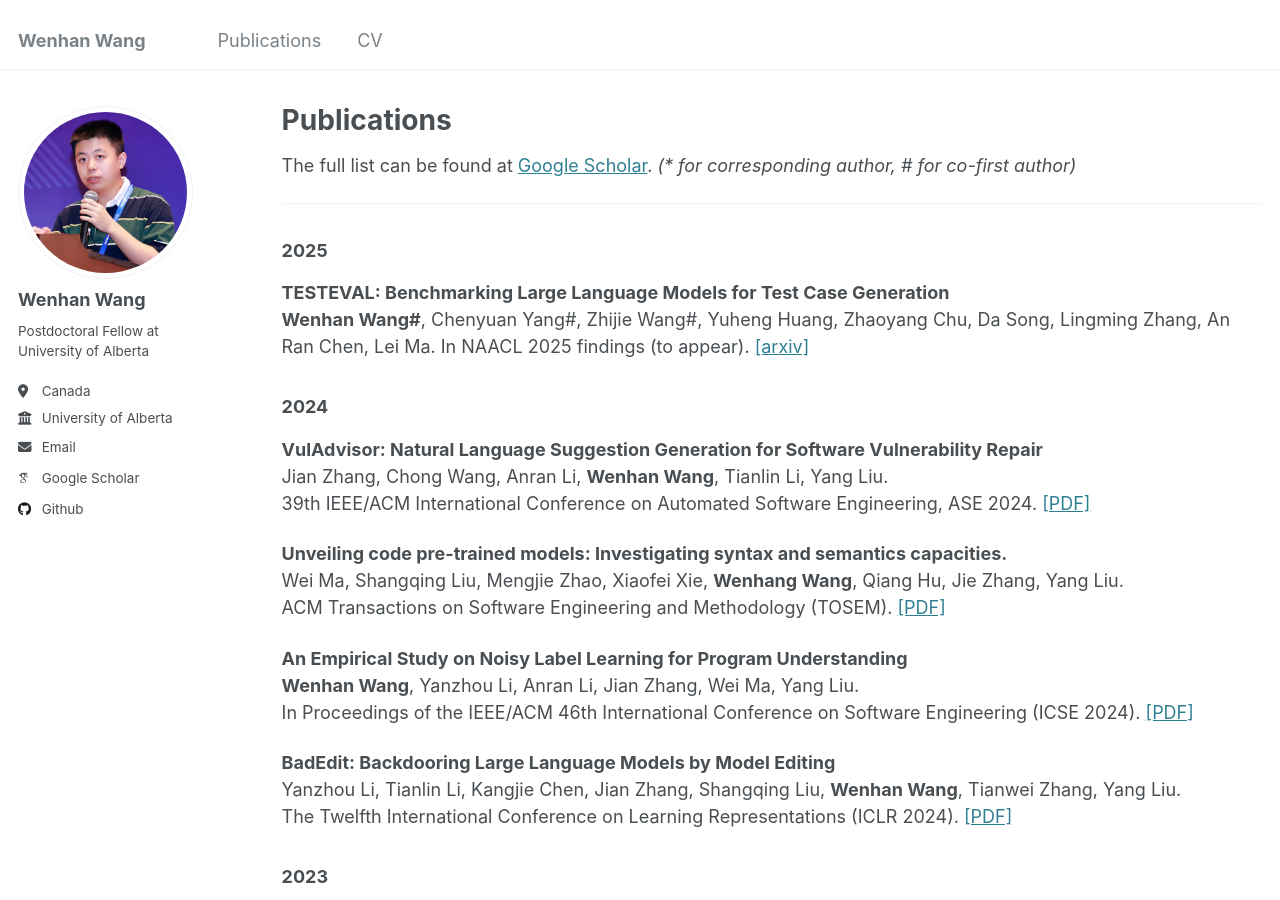
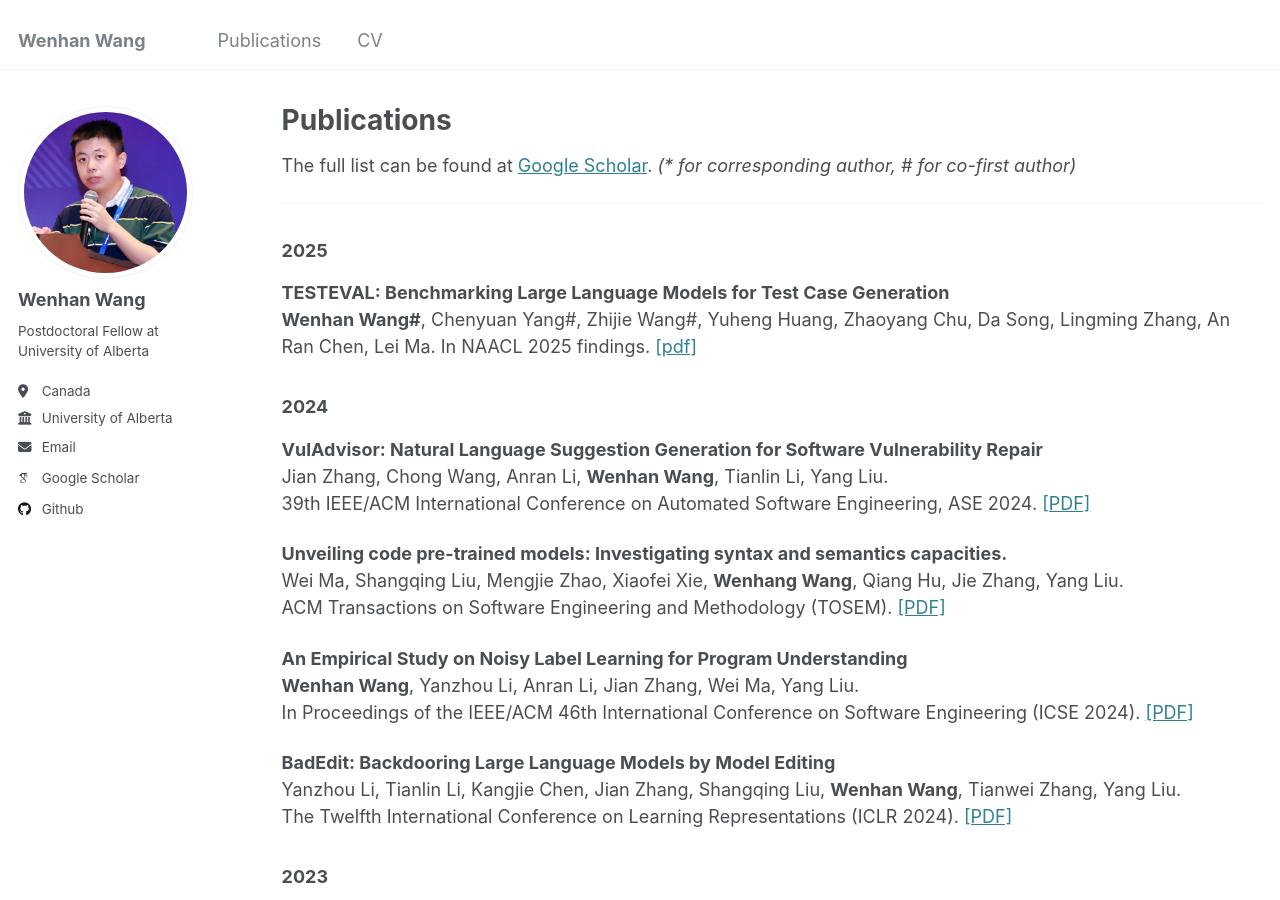
Before and after one commit to jacobwwh/jacobwwh.github.io, a Jekyll site: the page built from _pages/publications.md, in a window 1280 px wide and 900 px high. Built offline with Jekyll 4.4.1, drawn with Linux system fonts in a browser that asks for light colours; some web fonts are replaced.

Commit message:
Update publications.md

```diff
--- a/_pages/publications.md
+++ b/_pages/publications.md
@@ -17,7 +17,7 @@ The full list can be found at <a href="https://scholar.google.com/citations?user
 
 **TESTEVAL: Benchmarking Large Language Models for Test Case Generation**
    **Wenhan Wang#**, Chenyuan Yang#, Zhijie Wang#, Yuheng Huang, Zhaoyang Chu, Da Song, Lingming Zhang, An Ran Chen, Lei Ma.
-   In NAACL 2025 findings (to appear). [\[arxiv\]](https://arxiv.org/abs/2406.04531)
+   In NAACL 2025 findings. [\[pdf\]](https://aclanthology.org/2025.findings-naacl.197.pdf)
 
 ### 2024
 
```
